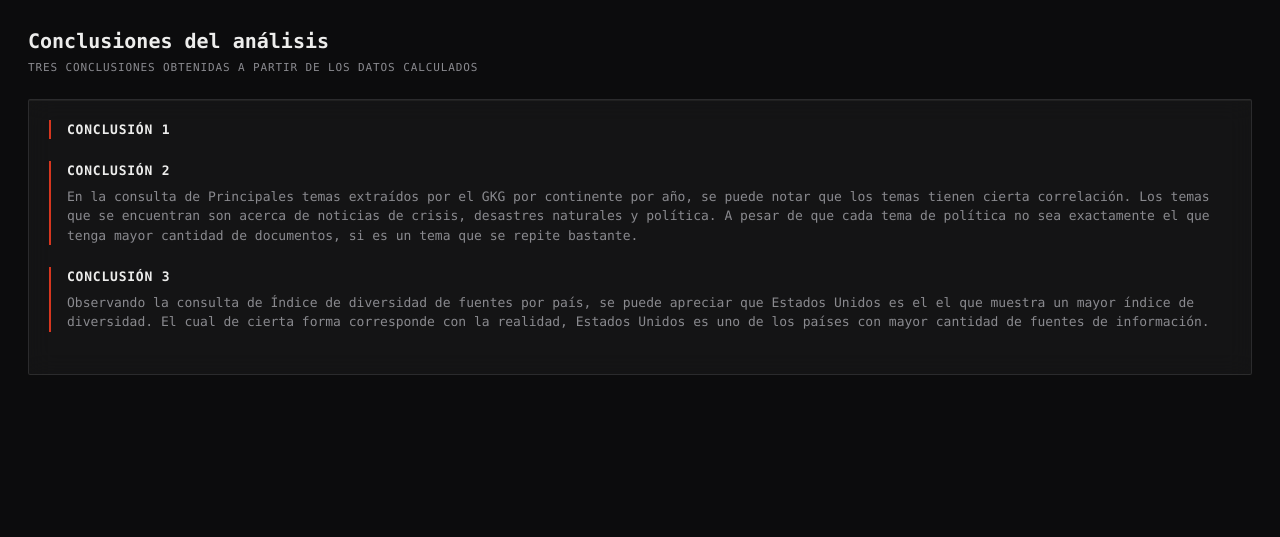
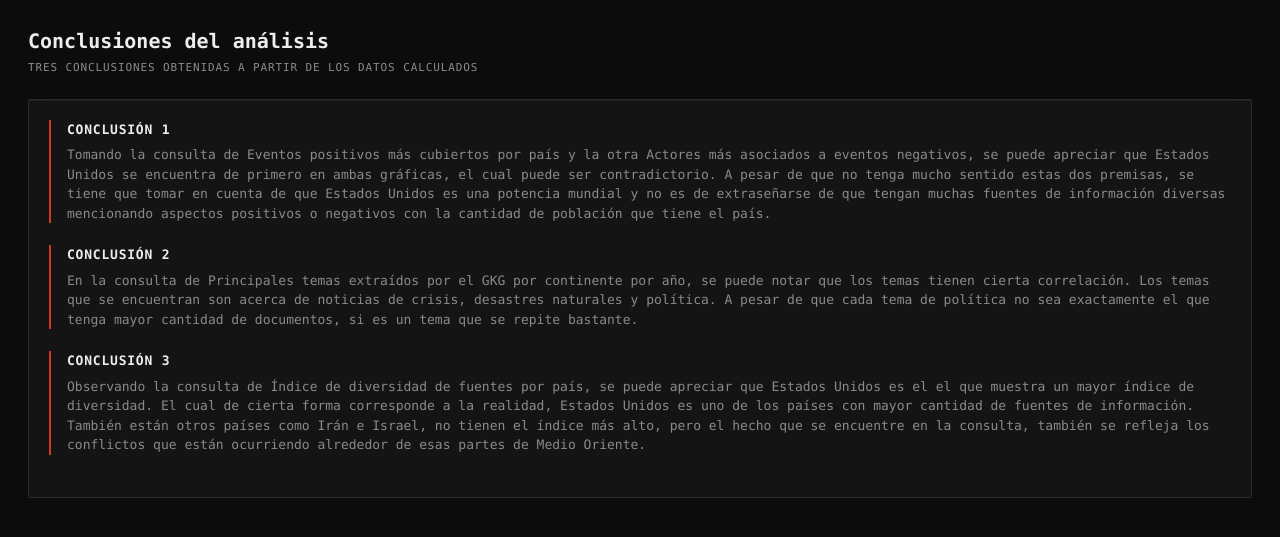
Before and after one commit to StevenDLS/Proyecto2Bases2, a Flask app: page /conclusiones in a window 1280 px wide. Shown: the part 58-595 px from the top of the page. Run offline with Flask 3, Linux system fonts and the light colour scheme.

Commit message:
Update conclusiones.html

```diff
--- a/templates/conclusiones.html
+++ b/templates/conclusiones.html
@@ -9,7 +9,12 @@
 <div class="panel">
     <div class="conclusion">
         <h3>Conclusión 1</h3>
-        <p></p>
+        <p>Tomando la consulta de Eventos positivos más cubiertos por país y la otra Actores más asociados a eventos negativos,
+            se puede apreciar que Estados Unidos se encuentra de primero en ambas gráficas, el cual puede ser contradictorio.
+            A pesar de que no tenga mucho sentido estas dos premisas, se tiene que tomar en cuenta de que Estados Unidos es
+            una potencia mundial y no es de extraseñarse de que tengan muchas fuentes de información diversas mencionando
+            aspectos positivos o negativos con la cantidad de población que tiene el país.
+        </p>
     </div>
     <div class="conclusion">
         <h3>Conclusión 2</h3>
@@ -22,8 +27,10 @@
     <div class="conclusion">
         <h3>Conclusión 3</h3>
         <p>Observando la consulta de Índice de diversidad de fuentes por país, se puede apreciar que Estados Unidos es el
-            el que muestra un mayor índice de diversidad. El cual de cierta forma corresponde con la realidad, Estados Unidos
-            es uno de los países con mayor cantidad de fuentes de información.
+            el que muestra un mayor índice de diversidad. El cual de cierta forma corresponde a la realidad, Estados Unidos
+            es uno de los países con mayor cantidad de fuentes de información. También están otros países como Irán e Israel,
+            no tienen el índice más alto, pero el hecho que se encuentre en la consulta, también se refleja los conflictos
+            que están ocurriendo alrededor de esas partes de Medio Oriente.
         </p>
     </div>
 </div>
```
